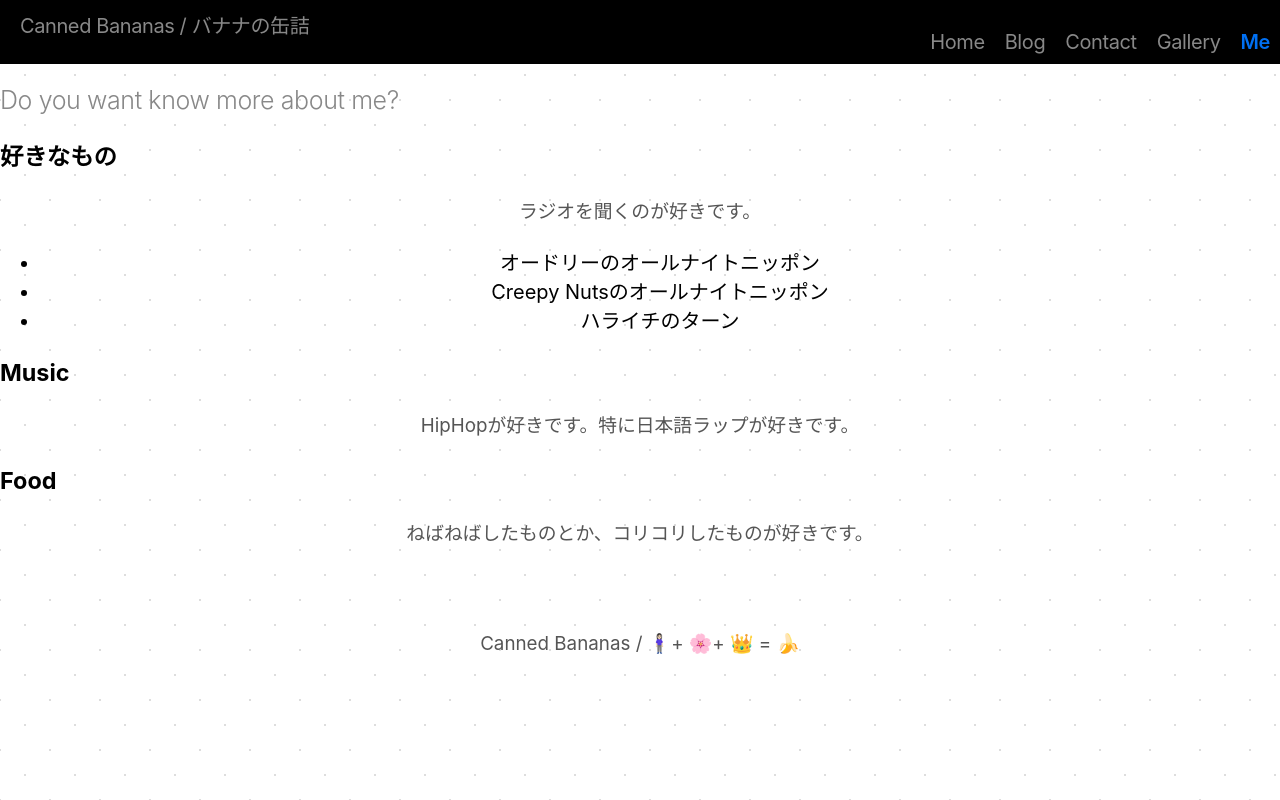
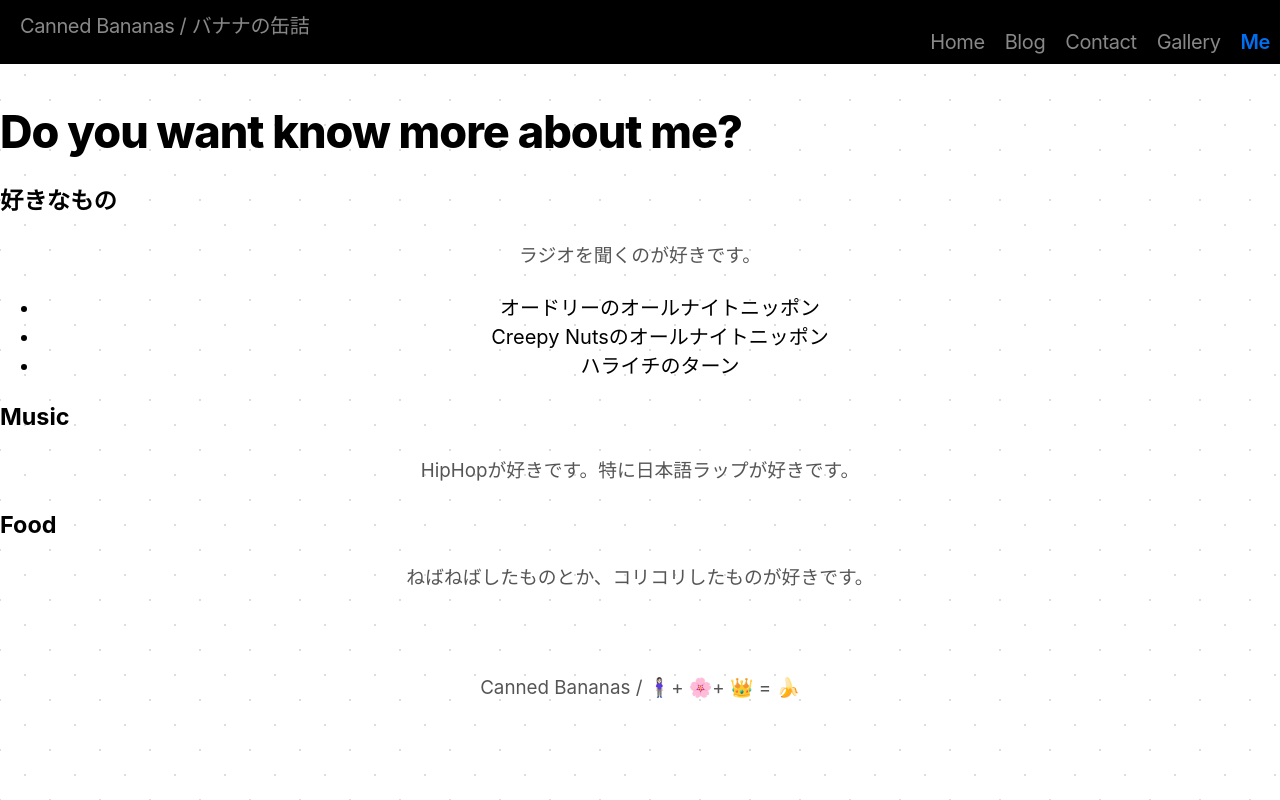
Before and after one commit to standingflower0607/notion-blog, a Next.js app: page /me in a window 1280 px wide. Built offline with nearby package versions, Linux system fonts and the light colour scheme.

Commit message:
modify design a bit

```diff
--- a/src/components/header.tsx
+++ b/src/components/header.tsx
@@ -29,9 +29,9 @@ export default ({ titlePre = '' }) => {
         <meta name="twitter:image" content={ogImageUrl} />
       </Head>
       <div>
-        <span className="icon">
+        <div className="icon">
           <a href="/">Canned Bananas / バナナの缶詰</a>
-        </span>
+        </div>
         <ul>
           {navItems.map(({ label, page, link }) => (
             <li key={label}>
--- a/src/pages/gallery.tsx
+++ b/src/pages/gallery.tsx
@@ -9,7 +9,7 @@ export default () => (
   <>
     <Header titlePre="Gallery" />
     <div className={sharedStyles.layout}>
-      <h2>Gallery</h2>
+      <h1>Gallery</h1>
     </div>
   </>
 )
--- a/src/pages/me.tsx
+++ b/src/pages/me.tsx
@@ -9,8 +9,8 @@ export default () => (
   <>
     <Header titlePre="Me" />
 
-    <h2>Do you want know more about me?</h2>
-    <div>
+    <div className="container">
+      <h1>Do you want know more about me?</h1>
       <div className={sharedStyles.section}>
         <h3 className={sharedStyles.header}>好きなもの</h3>
         <div className={sharedStyles.content}>
--- a/src/styles/global.css
+++ b/src/styles/global.css
@@ -293,6 +293,10 @@ mark {
   color: white;
 }
 
+.container {
+  margin: 0.5rem auto;
+}
+
 .dinosaur-font {
   font-family: dinosaur-font;
 }
```
